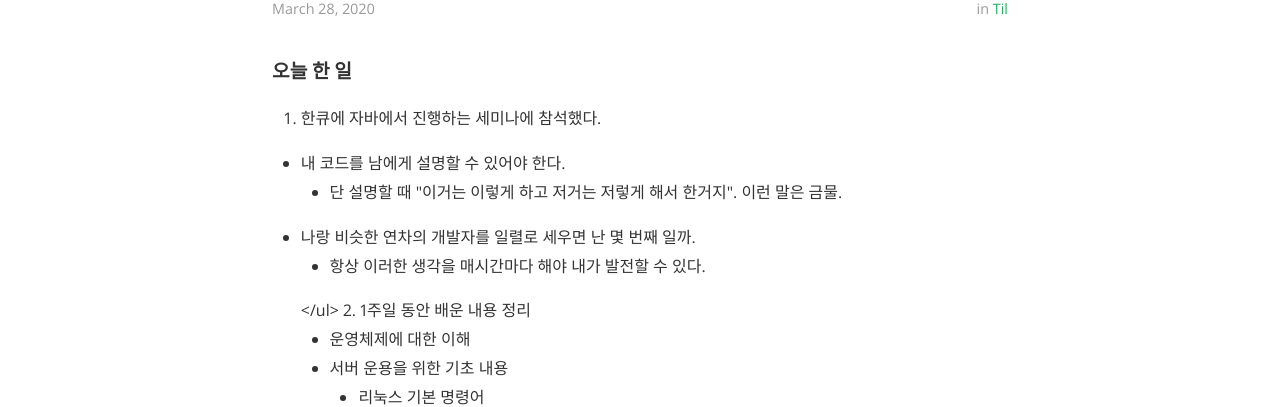
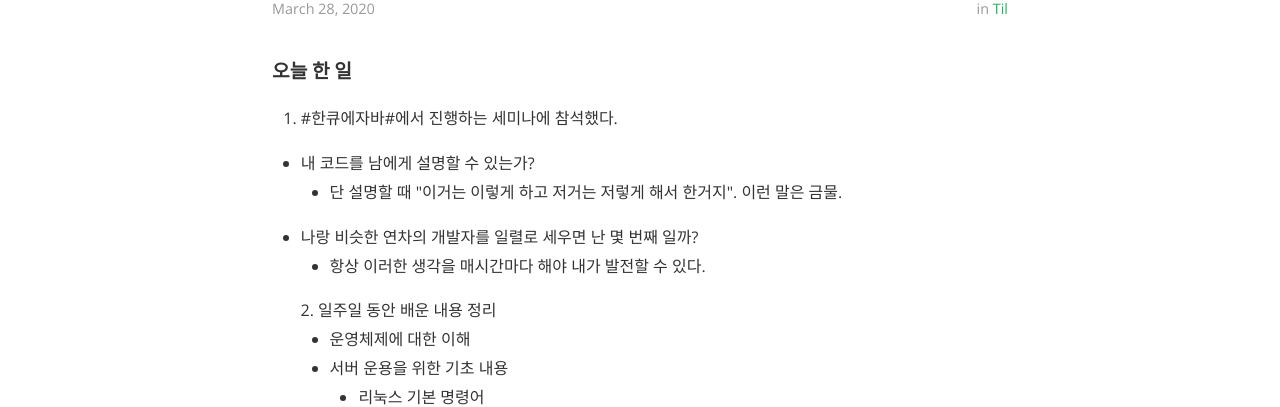
Before and after one commit to verustree/verustree.github.io, a Jekyll site: the page built from _posts/2020-03-28-TIL.md, in a window 1280 px wide and 1216 px high. Shown: the part 288-695 px from the top of the window. Built offline with Jekyll 4.4.1, drawn with Linux system fonts in a browser that asks for light colours; nearby versions of some CDN libraries.

Commit message:
Update 2020-03-28-TIL.md
ul 태그 오류 수정

```diff
--- a/_posts/2020-03-28-TIL.md
+++ b/_posts/2020-03-28-TIL.md
@@ -7,15 +7,16 @@ categories: TIL
 ---
 
 <h4>오늘 한 일</h4>
-1. 한큐에 자바에서 진행하는 세미나에 참석했다.
+1.  #한큐에자바#에서 진행하는 세미나에 참석했다.
 <ul>
-<li>내 코드를 남에게 설명할 수 있어야 한다.<ul>
+<li>내 코드를 남에게 설명할 수 있는가?<ul>
 <li>단 설명할 때 "이거는 이렇게 하고 저거는 저렇게 해서 한거지". 이런 말은 금물.</li></ul>
-<li>나랑 비슷한 연차의 개발자를 일렬로 세우면 난 몇 번째 일까.<ul>
+<li>나랑 비슷한 연차의 개발자를 일렬로 세우면 난 몇 번째 일까?<ul>
 <li>항상 이러한 생각을 매시간마다 해야 내가 발전할 수 있다.</li></ul>
-</ul>
 
-2. 1주일 동안 배운 내용 정리
+
+
+2.  일주일 동안 배운 내용 정리
 <ul>
 <li>운영체제에 대한 이해</li>
 <li>서버 운용을 위한 기초 내용<ul>
```
